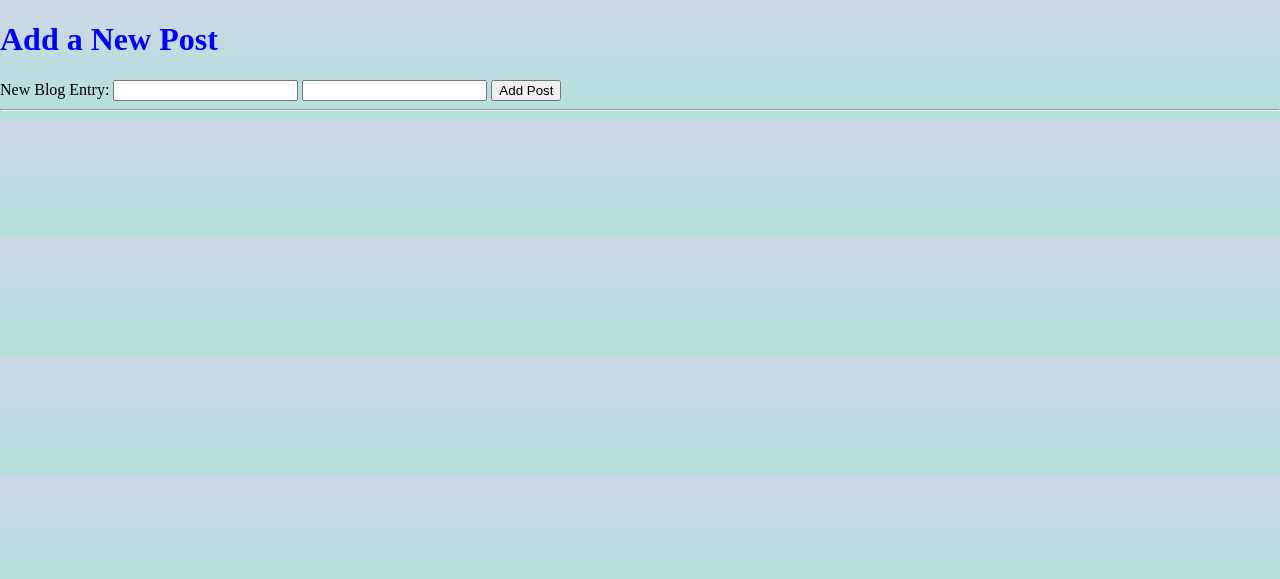
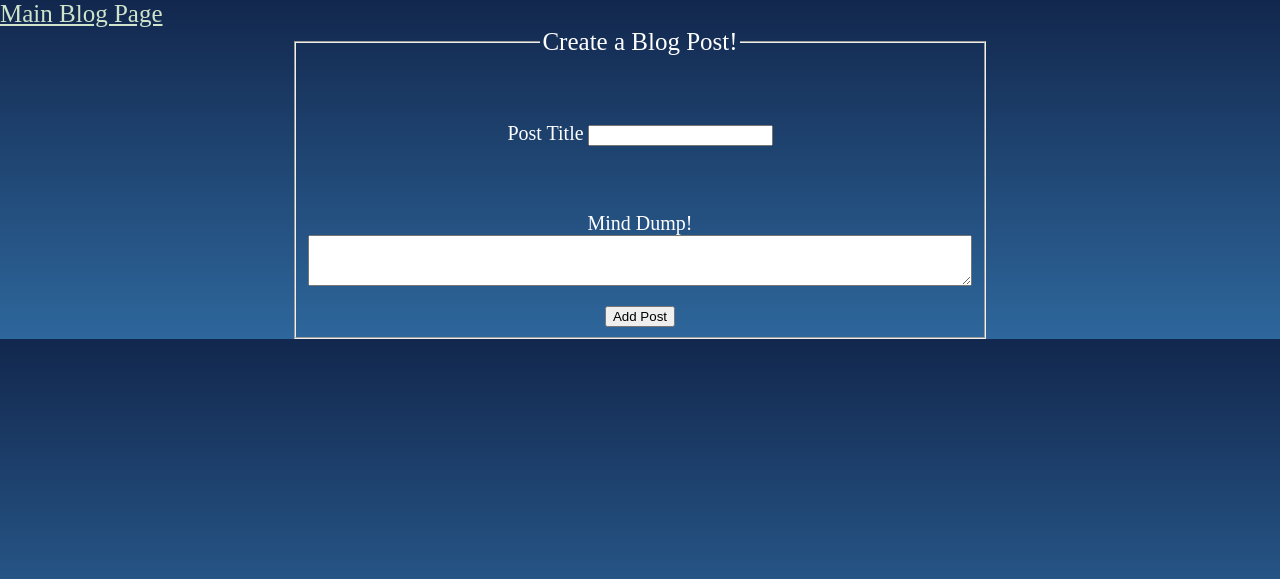
Before and after one commit to np303/lc101-build-a-blog, a Flask app: page /newpost in a window 1280 px wide. Shown: the top 579 px of the page. Run offline with Flask 2, Linux system fonts and the light colour scheme; data that the repository does not hold is empty.

Commit message:
ready to demo

```diff
--- a/main.py
+++ b/main.py
@@ -11,8 +11,8 @@ db = SQLAlchemy(app)
 class Blog(db.Model):
 
     id = db.Column(db.Integer, primary_key=True)
-    title = db.Column(db.String(120))
-    post = db.Column(db.String(120))
+    title = db.Column(db.Text())
+    post = db.Column(db.Text())
 
     def __init__(self, title, post):
         self.title = title
@@ -40,7 +40,7 @@ def index():
 def newpost():
 
     posterror = ""
-    allblogposts = Blog.query.all()
+
 
     if request.method == 'POST':
 
--- a/static/style.css
+++ b/static/style.css
@@ -2,16 +2,11 @@ header {
     position: fixed;
     width: 100%;
     height: 60%;
-    background: #2F3849;
+    background: rgb(255, 255, 255);
 }
 
 body {
-	/* Old browsers */
-	background: rgb(155, 156, 156);
-	/* Chrome 10-25, Safari 5.1-6 */
-	background: -webkit-linear-gradient(-46544565deg, rgb(215, 217, 219), rgb(214, 223, 240));
-	/* W3C, IE 10+/ Edge, Firefox 16+, Chrome 26+, Opera 12+, Safari 7+ */
-	background: linear-gradient(90000000deg, rgb(179, 224, 218), rgb(206, 215, 231));
+	background: linear-gradient(360deg, rgb(46, 103, 156), rgb(18, 39, 77));
 	margin: 0;
     padding: 0;
 }
@@ -20,6 +15,98 @@ body {
 h1 {
     width: 100%;
     height: 60%;
-    color: blue
+    color: rgb(253, 253, 253);
+    text-align: center;
 
 }
+
+h3 {
+    color: rgb(255, 255, 255);
+    font-size: 30px;
+    padding-top: 20px;
+    width: 100%;
+    text-align: center;
+}
+
+p {
+	color: rgb(255, 255, 255);
+	line-height: 1.3em;
+	text-align: center;
+	width: 100%;
+    }
+
+nav {
+    font-size: 25px;
+    color: rgb(255, 255, 255);
+}
+
+legend {
+    text-align: center;
+    font-size: 25px;
+    padding-top: 0px;
+    align-content: center;
+    color: rgb(255, 255, 255);
+}
+
+fieldset {
+    padding-top: 0px;
+    width: 50%;
+    margin: auto;
+    color: rgb(255, 255, 255);
+}
+
+.submitpost {
+    text-align: center;
+    color: rgb(255, 255, 255);
+}
+
+.posttext {
+    text-align: center;
+    padding-top: 50px;
+    color: rgb(255, 255, 255);
+
+}
+
+.posttitle {
+    padding-top: 50px;
+    text-align: center;
+    color: rgb(255, 255, 255);
+}
+
+.mainblogpost {
+
+    font-size: 25px;
+    color: rgb(255, 255, 255);
+}
+
+.mainblogtitle {
+    color: rgb(250, 250, 250);
+    font-size: 25px;
+    text-align: center;
+}
+
+.indblogpost {
+
+    font-size: 25px;
+    color: rgb(255, 255, 255);
+    text-align: center;
+    margin: auto;
+}
+
+.indblogtitle {
+    color: rgb(250, 250, 250);
+    font-size: 30px;
+    text-align: center;
+    margin: auto;
+}
+
+label {
+    text-align: center;
+    font-size: 20px;
+    padding-top: 10px;
+    color: rgb(255, 255, 255);
+}
+
+a {
+    color: rgb(207, 228, 202);
+}
--- a/templates/newpost.html
+++ b/templates/newpost.html
@@ -2,18 +2,37 @@
 
 {% block content %}
 
+<nav>
+    <a href="/blog">Main Blog Page</a>
+</nav>
 
-<h1>Add a New Post</h1>
-    <form method="POST">
-        <label>
-            New Blog Entry:
-            <input type="text" name='title' minlength="1" required/>
-            <input type="text" name='post' minlength="1" required/>
-        </label>
-        <input type="submit" value='Add Post' />
-    </form>
+<form method="POST">
+    <fieldset>
+        <legend>Create a Blog Post!</legend>
 
-    <hr>
+        <p>
+            <div class="posttitle">
+                <label>Post Title</label>
+                <input type="text" name='title' minlength="1" required />
+        </p>
+        </div>
+
+
+
+        <p>
+            <div class="posttext">
+                <label>Mind Dump!</label>
+                <textarea id="posttextarea" name='post' minlength="1" rows="3" cols="80" required /></textarea>
+        </p>
+        </div>
+
+        <div class="submitpost">
+            <input type="submit" value='Add Post' />
+        </div>
+
+</form>
+</fieldset>
+
 
 
 
```
Also changed, not shown: templates/blog.html (+8 -2 lines), templates/blogpost.html (+7 -2 lines).
